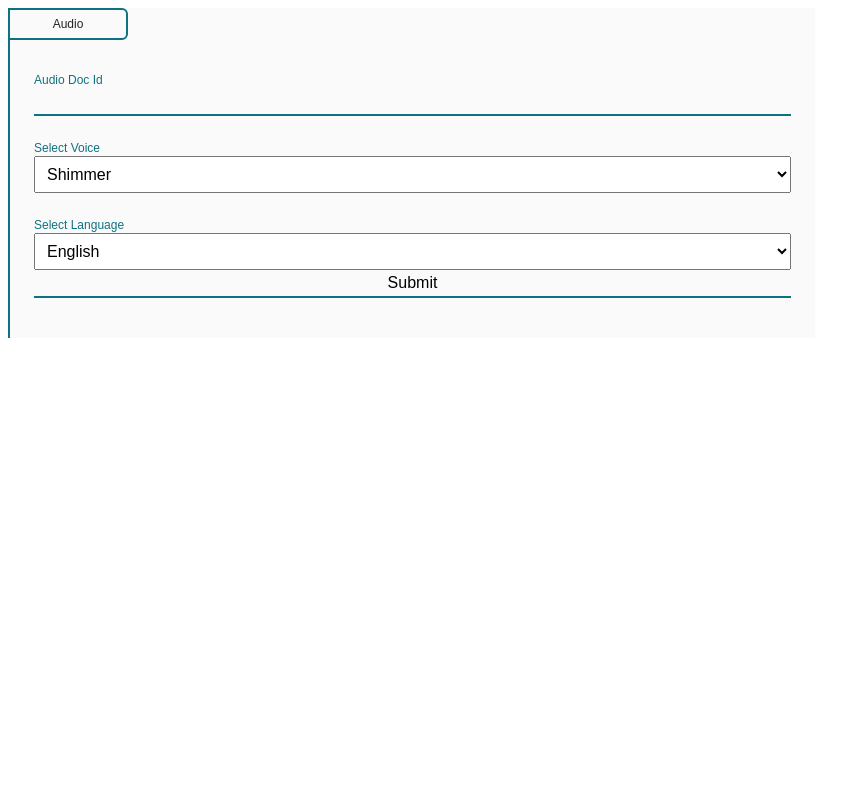
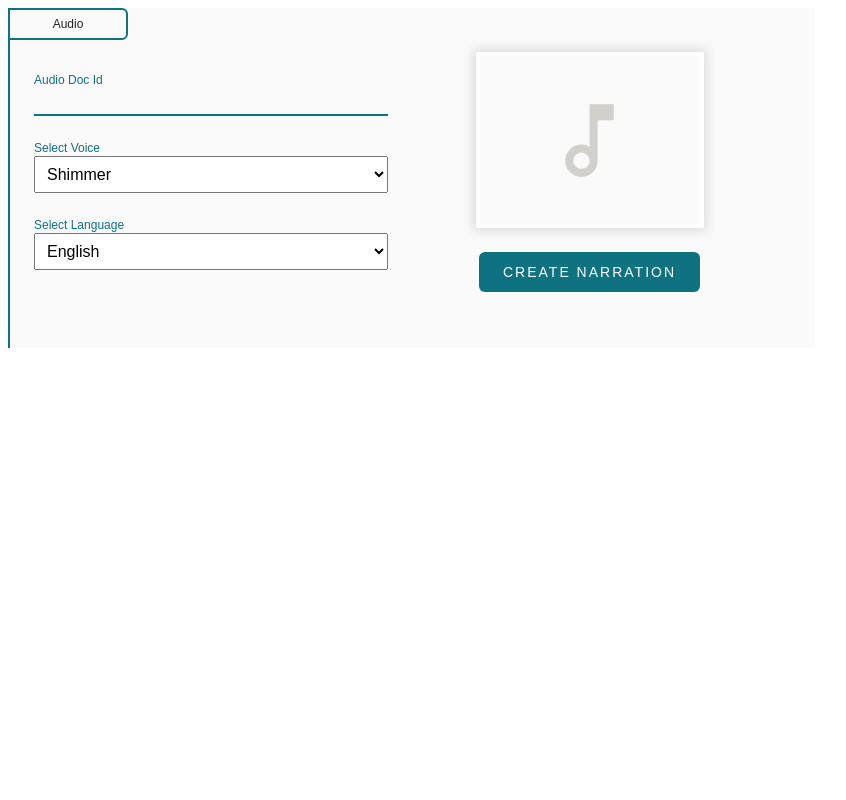
Before and after one commit to tsengsational/nairrator-py, a Flask app: page / in a window 1280 px wide. Shown: the whole page, without its empty margins (0-846 px from the left). Run offline with Flask 3, Linux system fonts and the light colour scheme.

Commit message:
update with js

```diff
--- a/main.py
+++ b/main.py
@@ -1,4 +1,5 @@
-from flask import Flask, jsonify, request, render_template, session
+from flask import Flask, jsonify, request, render_template, Response
+from flask_cors import CORS
 from helper import parse_selene, get_cleaned_script, create_audio
 from flask_wtf import FlaskForm
 from wtforms import (StringField, SelectField,SubmitField)
@@ -8,6 +9,7 @@ from dotenv import load_dotenv
 load_dotenv()
 
 app = Flask(__name__)
+CORS(app)
 
 app.config['SECRET_KEY'] = 'mysecretkey'
 
@@ -32,6 +34,7 @@ def get_audio():
     payload = {
         "doc_id": doc_id,
         "response": cleaned,
+        "language": language,
     }
 
     return jsonify(payload), 200
@@ -40,6 +43,16 @@ def get_audio():
 def index():
     return render_template('home.html')
 
+@app.route('/audio/<filename>')
+def stream_audio(filename):
+    dir = request.args.get('dir')
+    def generate():
+        with open(f'{dir}/{filename}', 'rb') as f:
+            data = f.read(1024)
+            while data:
+                yield data
+                data = f.read(1024)
+    return Response(generate(), mimetype='audio/mpeg')
 
 if __name__ == '__main__':
     app.run(debug=True)
--- a/static/css/index.css
+++ b/static/css/index.css
@@ -1,5 +1,6 @@
 html {
     --color-aqua: #0F7280;
+    --color-dark-aqua: #0b555e;
     --color-light-gray: #FAFAFA;
     --color-dark-gray: #252422;
 }
@@ -31,6 +32,34 @@ html {
 
 .nairrator__form {
     display: flex;
+}
+
+.nairrator__input-wrapper,
+.nairrator__btn-wrapper {
+    flex-grow: 1;
+}
+
+.nairrator__btn-wrapper {
+    padding: 16px;
+    display: flex;
+    flex-direction: column;
+    align-items: center;
+}
+
+.nairrator__btn-wrapper .audio-track {
+    border: white solid 4px;
+    box-sizing: content-box;
+    box-shadow: 0 0 10px 4px rgba(0,0,0,.1);
+    width: 220px;
+    height: 168px;
+    margin-bottom: 24px;
+    display: flex;
+    justify-content: center;
+    align-items: center;
+}
+
+.nairrator__input-wrapper {
+    display: flex;
     flex-direction: column;
     padding-top: 12px;
 }
@@ -54,8 +83,33 @@ html {
     background-color: transparent;
 }
 
+.nairrator__form input.nairrator__submit {
+    border: none;
+    padding: 8px 24px;
+    background-color: var(--color-aqua);
+    border-radius: 6px;
+    text-transform:uppercase;
+    color: white;
+    font-size: 14px;
+    letter-spacing: 2px;
+    cursor: pointer;
+}
+
+.nairrator__form input.nairrator__submit:hover {
+    background-color: var(--color-dark-aqua);
+    transition: all .3s;
+}
+
 .nairrator__form select {
    padding: 8px;
    font-size: 16px;
    line-height: 24px;
 }
+
+.is-hidden {
+    display: none;
+}
+
+.nairrator__player {
+
+}
--- a/static/js/index.js
+++ b/static/js/index.js
@@ -1,5 +1,8 @@
 form = document.getElementById('nairrator-form')
-form.addEventListener('submit', (e) => {
+player = document.getElementById('player')
+audiotrack = document.querySelector('.audio-track img')
+
+form.addEventListener('submit', async (e) => {
     e.preventDefault()
 
     docId = e.target[0].value
@@ -7,7 +10,16 @@ form.addEventListener('submit', (e) => {
     voice = e.target[1].selectedOptions[0].value
     console.log(docId, language, voice)
 
-    fetch(`/get-audio?docId=${docId}&language=${language}&voice=${voice}`)
-    .then(response => response.json())
-    .then(data => console.log(data))
+    await fetch(`get-audio?doc_id=${docId}&lang=${language}&voice=${voice}`)
+        .then(response => response.json())
+        .then(data => {
+            if (player.classList.contains('is-hidden')) {
+                player.classList.remove('is-hidden')
+                audiotrack.classList.add('is-hidden')
+                player.src = `audio/${data.doc_id}-${data.language}.mp3?dir=clips`
+            }
+            console.log(data)
+        })
 })
+
+player.src = `audio/7109475-english.mp3?dir=clips`
--- a/templates/home.html
+++ b/templates/home.html
@@ -5,6 +5,7 @@
   <div class="nairrator__title">Audio</div>
 
   <form id="nairrator-form" class="nairrator__form" method="GET" action="/get-audio">
+    <div class="nairrator__input-wrapper">
       <label for="doc_id" class="nairrator__label">Audio Doc Id</label>
       <input type="text" id="doc_id" name="doc_id">
       <label for="voice_option" class="nairrator__label">Select Voice</label>
@@ -76,8 +77,18 @@
         <option value="vietnamese">Vietnamese</option>
         <option value="welsh">Welsh</option>
       </select>
-    <input type="submit" value="Submit">
+    </div>
+    <div class="nairrator__btn-wrapper">
+      <div class="audio-track">
+        <img src="{{ url_for('static', filename='audiotrack_24px.png')}}" alt="Play">
+        <audio controls id="player" class="nairrator__player is-hidden"></audio>
+      </div>
+      <input class="nairrator__submit" type="submit" value="Create Narration">
+    </div>
   </form>
 
 </div>
+
+
+
 <script src="{{ url_for('static', filename='js/index.js')}}"></script>
```
Also changed, not shown: static/audiotrack_24px.png (added), 2 other files. Lines whose indentation alone changed are shown as unchanged.
